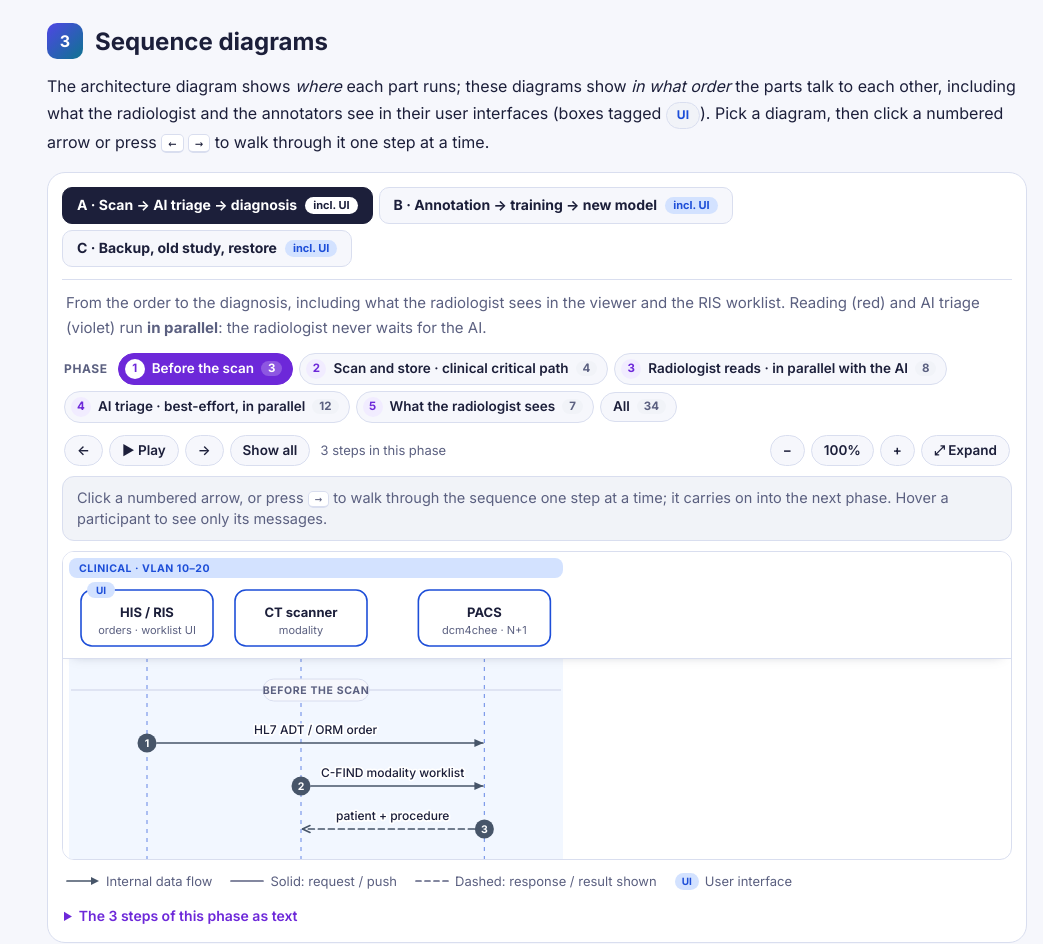
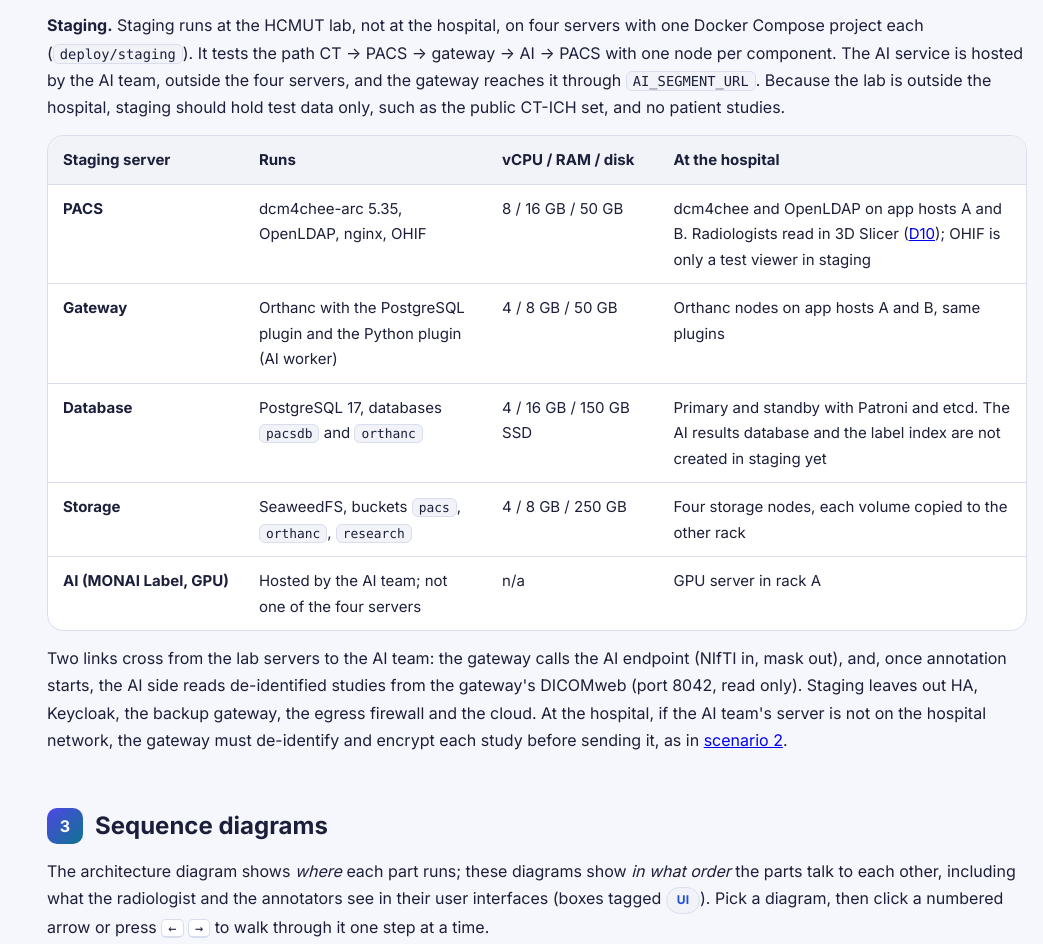
Before and after one commit to jikei25/ich-architecture, a plain HTML site: page index.html in a window 1280 px wide. Shown: the part 2860-3804 px from the top of the page, without its empty margins (237-1280 px from the left). Drawn offline with Linux system fonts and the light colour scheme.

Commit message:
docs: separate the hospital layout from staging at the HCMUT lab
The physical layout is the hospital deployment. Staging runs on four servers at the HCMUT lab (PACS, gateway, database, storage, as in deploy/staging), with the AI service hosted by the AI team. Add a staging table that maps each lab server to its hospital counterpart, the two links to the AI team, what staging leaves out, and the rule that the lab holds test data only.

```diff
--- a/index.html
+++ b/index.html
@@ -499,14 +499,14 @@ footer{margin-top:56px;padding-top:16px;border-top:1px solid var(--border);font-
 </div>
 
 <h2 class="sec" id="physical"><span class="n">2</span>Physical layout</h2>
-<p>Where each box of the diagram runs. Everything fits in one server room: rack A and rack B on separate UPS feeds, and a network rack. Counts are reference values; the GPU and disk sizes come from the PoC and the hospital's study volume.</p>
+<p>Where each box of the diagram runs at the hospital. Staging runs elsewhere, at the HCMUT lab (see <a href="#staging">Staging</a> below). At the hospital everything fits in one server room: rack A and rack B on separate UPS feeds, and a network rack. Counts are reference values; the GPU and disk sizes come from the PoC and the hospital's study volume.</p>
 <div class="figure">
   <div class="figscroll"><svg id="phys" xmlns="http://www.w3.org/2000/svg" viewBox="0 0 1840 1070" role="img" aria-labelledby="pttl pdsc">
 <title id="pttl">Physical layout, Scenario 1</title>
 <desc id="pdsc">One hospital site. The CT room, the reading room, the research office and the existing hospital IT connect through the building network to a core switch pair in the server room. The server room has rack A and rack B on separate UPS feeds and a network rack. Rack A holds the GPU server running MONAI Label with both models, app host A (dcm4chee node 1, Orthanc node 1 with the AI worker, Keycloak, OpenLDAP 1, etcd 1), the PostgreSQL primary and two SeaweedFS storage nodes. Rack B holds a reserved slot for a second GPU server, app host B (dcm4chee node 2, Orthanc node 2 with the AI worker, OpenLDAP 2, etcd 2), the PostgreSQL standby, two more SeaweedFS nodes and the backup gateway. The network rack holds the core switch pair, the egress firewall pair, the load balancer pair, the storage switch and a witness host with the third etcd member. The egress firewall reaches the cloud provider over two internet links; the cloud holds the DICOM tiers, the research copy, the database backups, KMS and Object Lock.</desc>
 <defs><marker id="arp" viewBox="0 0 10 10" refX="8" refY="5" markerWidth="7" markerHeight="7" orient="auto-start-reverse"><path d="M1.5 1L8.5 5L1.5 9" fill="none" stroke="context-stroke" stroke-width="1.7" stroke-linecap="round" stroke-linejoin="round"/></marker></defs>
 <rect class="bg" x="0" y="0" width="1840" height="1070"/>
-<text class="h1" x="20" y="34">Physical layout · Scenario 1 (reference sizing)</text>
+<text class="h1" x="20" y="34">Physical layout · Scenario 1 at the hospital (reference sizing)</text>
 <text class="h2" x="20" y="58">One server room · every HA pair split across racks A and B · one GPU server · only the network rack reaches the internet</text>
 
 <!-- hospital site -->
@@ -721,6 +721,17 @@ footer{margin-top:56px;padding-top:16px;border-top:1px solid var(--border);font-
 <li>Desks need no GPU. Radiologists and annotators run 3D Slicer on ordinary workstations; masks are computed on the GPU server and only displayed there.</li>
 <li>The cloud is the long-term archive. SeaweedFS keeps the last 90 days of studies on-premise; older studies exist only in the cloud tiers and come back through the backup gateway (Flow 5). Losing the server room means rebuilding from the cloud, which takes days.</li>
 </ul>
+<p id="staging"><b>Staging.</b> Staging runs at the HCMUT lab, not at the hospital, on four servers with one Docker Compose project each (<code>deploy/staging</code>). It tests the path CT → PACS → gateway → AI → PACS with one node per component. The AI service is hosted by the AI team, outside the four servers, and the gateway reaches it through <code>AI_SEGMENT_URL</code>. Because the lab is outside the hospital, staging should hold test data only, such as the public CT-ICH set, and no patient studies.</p>
+<div class="tbl"><table>
+<thead><tr><th>Staging server</th><th>Runs</th><th>vCPU / RAM / disk</th><th>At the hospital</th></tr></thead>
+<tbody>
+<tr><td class="k">PACS</td><td>dcm4chee-arc 5.35, OpenLDAP, nginx, OHIF</td><td>8 / 16 GB / 50 GB</td><td>dcm4chee and OpenLDAP on app hosts A and B. Radiologists read in 3D Slicer (<a href="decisions.html#d10">D10</a>); OHIF is only a test viewer in staging</td></tr>
+<tr><td class="k">Gateway</td><td>Orthanc with the PostgreSQL plugin and the Python plugin (AI worker)</td><td>4 / 8 GB / 50 GB</td><td>Orthanc nodes on app hosts A and B, same plugins</td></tr>
+<tr><td class="k">Database</td><td>PostgreSQL 17, databases <code>pacsdb</code> and <code>orthanc</code></td><td>4 / 16 GB / 150 GB SSD</td><td>Primary and standby with Patroni and etcd. The AI results database and the label index are not created in staging yet</td></tr>
+<tr><td class="k">Storage</td><td>SeaweedFS, buckets <code>pacs</code>, <code>orthanc</code>, <code>research</code></td><td>4 / 8 GB / 250 GB</td><td>Four storage nodes, each volume copied to the other rack</td></tr>
+<tr><td class="k">AI (MONAI Label, GPU)</td><td>Hosted by the AI team; not one of the four servers</td><td>n/a</td><td>GPU server in rack A</td></tr>
+</tbody></table></div>
+<p>Two links cross from the lab servers to the AI team: the gateway calls the AI endpoint (NIfTI in, mask out), and, once annotation starts, the AI side reads de-identified studies from the gateway's DICOMweb (port 8042, read only). Staging leaves out HA, Keycloak, the backup gateway, the egress firewall and the cloud. At the hospital, if the AI team's server is not on the hospital network, the gateway must de-identify and encrypt each study before sending it, as in <a href="scenario2.html">scenario 2</a>.</p>
 
 <h2 class="sec" id="sequence"><span class="n">3</span>Sequence diagrams</h2>
 <p>The architecture diagram shows <i>where</i> each part runs; these diagrams show <i>in what order</i> the parts talk to each other, including what the radiologist and the annotators see in their user interfaces (boxes tagged <span class="pilltag tc-blue">UI</span>). Pick a diagram, then click a numbered arrow or press <kbd>←</kbd> <kbd>→</kbd> to walk through it one step at a time.</p>
@@ -749,7 +760,7 @@ footer{margin-top:56px;padding-top:16px;border-top:1px solid var(--border);font-
 <tr><td class="k">HL7 / FHIR</td><td>n/a</td><td>Standards for exchanging clinical messages and records</td><td>How orders reach the PACS and how the AI flag reaches HIS/RIS</td></tr>
 <tr><td class="k">Gateway (Orthanc)</td><td><span class="pilltag tc-violet">AI inference</span></td><td>A lightweight DICOM server, run as N+1 active-active nodes behind a load balancer that share one PostgreSQL index and keep their files in SeaweedFS. Each node also runs the AI worker as a plugin</td><td>The single receiver of PACS exports and the only AI-side system that talks to the PACS: it also returns AI results to the PACS by C-STORE. Keeps series close to the GPU so the AI can read them as often as it needs, and keeps de-identified copies of selected cases and serves them to annotation over DICOMweb; it also stores the labels annotators save and copies them to the label store (fail-closed: if it cannot de-identify a study, nothing is written; instances that may carry text burned into the pixels are rejected, and pixel redaction can be added later as a plugin step)</td></tr>
 <tr><td class="k">AI worker</td><td><span class="pilltag tc-violet">AI inference</span></td><td>Our code, running inside every Orthanc node as a Python plugin (<code>ai_bridge.py</code> in staging). Every node sees the stable-study event, so jobs are deduplicated by Study Instance UID</td><td>Turns a stable series into one NIfTI volume, sends it to <code>hemorrhage_approved</code>, and turns the returned mask (one label per subtype) into a DICOM SEG, an SR with the volume of each and a priority flag</td></tr>
-<tr><td class="k">MONAI Label server</td><td><span class="pilltag tc-violet">AI inference</span></td><td>One server on the GPU with two models (proposed, <a href="decisions.html#d11">D11</a>, <a href="slicer.html#part-ai">details</a>): <code>hemorrhage_approved</code>, a frozen approved bundle, and <code>hemorrhage_dev</code>, which drafts and trains. VLAN 40 reaches only <code>hemorrhage_dev</code>, through a proxy</td><td>Returns the mask for every study; serves annotators and trains candidate bundles at low-load hours</td></tr>
+<tr><td class="k">MONAI Label server</td><td><span class="pilltag tc-violet">AI inference</span></td><td>One server on the GPU with two models (proposed, <a href="decisions.html#d11">D11</a>, <a href="slicer.html#part-ai">details</a>): <code>hemorrhage_approved</code>, a frozen approved bundle, and <code>hemorrhage_dev</code>, which drafts and trains. VLAN 40 reaches only <code>hemorrhage_dev</code>, through a proxy. Run by the AI team; in staging they also host it (<a href="#staging">Staging</a>)</td><td>Returns the mask for every study; serves annotators and trains candidate bundles at low-load hours</td></tr>
 <tr><td class="k">Annotation</td><td><span class="pilltag tc-pink">AI research</span></td><td>3D Slicer with the MONAI Label extension, talking to the <code>hemorrhage_dev</code> model on the same MONAI Label server; its datastore is the gateway's de-identified DICOMweb and its drafts are the AI results (proposed, D11)</td><td>Clinicians label or correct hemorrhage regions, starting from AI-generated drafts, SAM clicks or scribbles</td></tr>
 <tr><td class="k">Label store</td><td><span class="pilltag tc-pink">AI research</span></td><td>The research bucket on SeaweedFS plus a label index in PostgreSQL. Only the gateway writes to it</td><td>Keeps every saved label version (who, role, drafting model, time), radiologists' fixes marked "not reviewed", and the frozen datasets that training reads</td></tr>
 <tr><td class="k">Model registry</td><td><span class="pilltag tc-pink">AI research</span></td><td>A versioned store of trained MONAI bundles with their metrics, dataset version and status</td><td>The only handoff between research and inference; inference loads only validated versions</td></tr>
```
